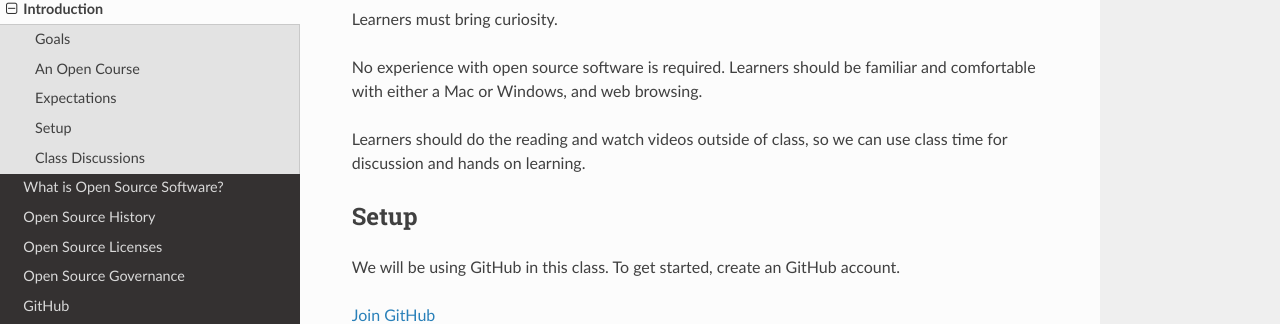
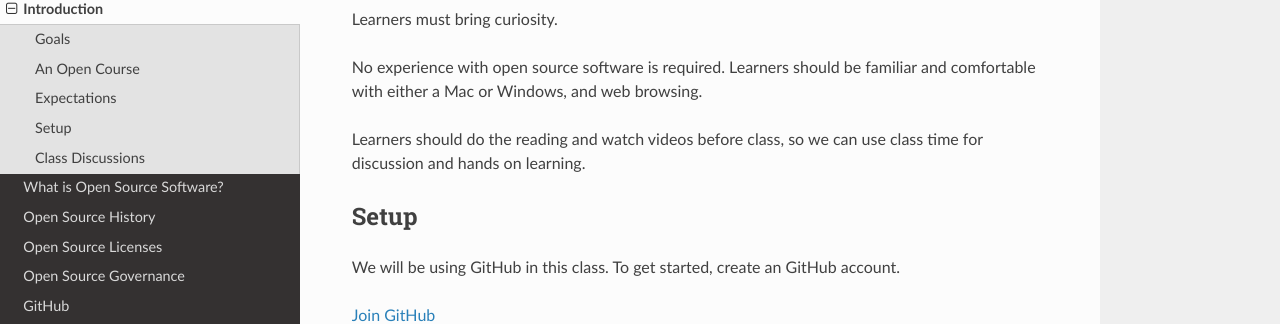
Before and after one commit to MarkHoeber/open-source-syllabus, a Sphinx documentation site: the page built from source/intro.rst, in a window 1280 px wide and 900 px high, scrolled down 1056 px. Shown: the part 128-452 px from the top of the window. Built offline with Sphinx 7.4.7 and the Read the Docs theme 2.0.0, drawn with Linux system fonts in a browser that asks for light colours.

Commit message:
Intro update

```diff
--- a/source/intro.rst
+++ b/source/intro.rst
@@ -56,7 +56,7 @@ Learners must bring curiosity.
 No experience with open source software is required. Learners should be familiar
 and comfortable with either a Mac or Windows, and web browsing.
 
-Learners should do the reading and watch videos outside of class, so we can use
+Learners should do the reading and watch videos before class, so we can use
 class time for discussion and hands on learning.
 
 Setup
```
